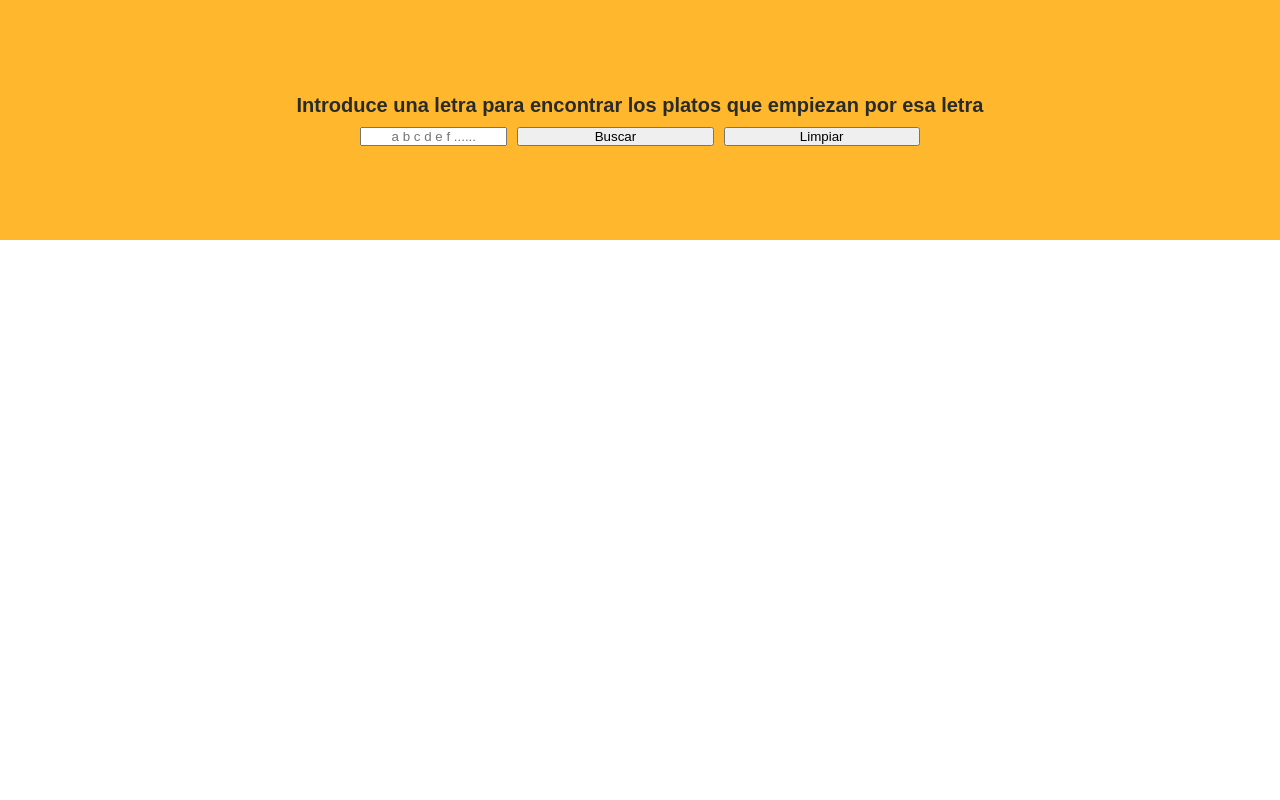
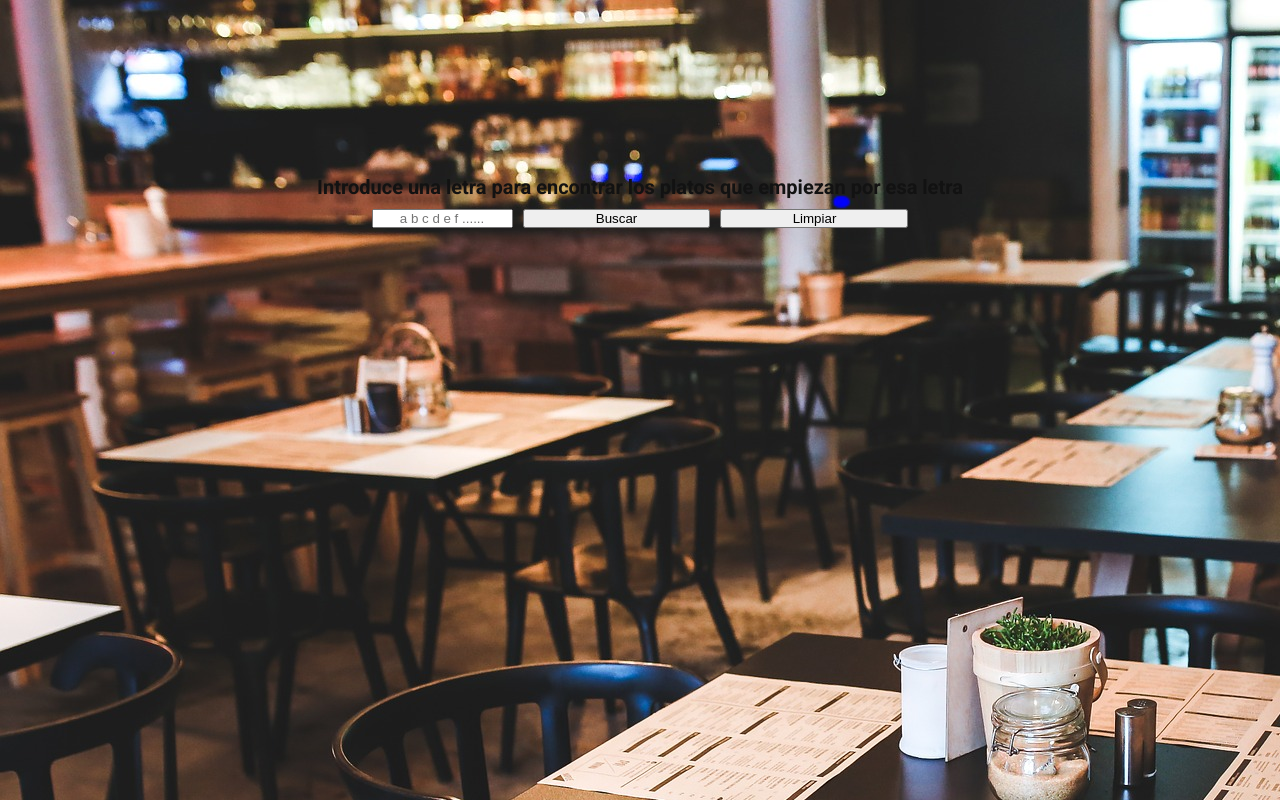
Before and after one commit to MarinDavid/themealdb_API, a website with bundled scripts: page index.html in a window 1280 px wide. Built offline with nearby package versions, Linux system fonts and the light colour scheme.

Commit message:
añadidas imagenes, máximo de caracteres en el buscador y nuevas fuentes, falta organizar bien el main y el header usando una nueva rama

```diff
--- a/index.html
+++ b/index.html
@@ -7,13 +7,17 @@
     <title>Comidas</title>
     <script src="./index.js" type="module"></script>
     <link rel="stylesheet" href="style.css">
+
+    <link href="https://fonts.googleapis.com/css2?family=Roboto:ital,wght@0,100;0,300;0,400;0,500;0,700;0,900;1,100;1,300;1,400;1,500;1,700;1,900&display=swap" rel="stylesheet">
+    <link href="https://fonts.googleapis.com/css2?family=Lato:ital,wght@0,100;0,300;0,400;0,700;0,900;1,100;1,300;1,400;1,700;1,900&display=swap" rel="stylesheet">
+
 </head>
 <body>
     <header>
         <form action="" class="form">
             <label for="letter" class="form-label">
                 <span class="form-label__span">Introduce una letra para encontrar los platos que empiezan por esa letra</span>
-                <input class="form-label__text" type="text" id="letter" placeholder="a b c d e f ......">
+                <input class="form-label__text" type="text" id="letter" maxlength="1" placeholder="a b c d e f ......">
                 <input class="form-label__button" type="button" value="Buscar" id="b">
                 <input class="form-label__button2" type="button" value="Limpiar" id="l">
             </label>
--- a/promises/letter.js
+++ b/promises/letter.js
@@ -5,7 +5,6 @@ const searchByLetter = () =>{
 
     const main = document.getElementById("main");
     const ul = document.createElement('ul');
-
 
     try{
         fetch(API_URL)
--- a/style.css
+++ b/style.css
@@ -5,23 +5,28 @@
 }
 html{
     font-size: 62.5%;
-    font-family: Arial, Helvetica, sans-serif;
+    background-image: url(./images/table-g334deede3_1920.jpg);
 }
 header{
-    background-color: #ffb72d;
-    color: #282b28;
+    color: #121212;
+    width: 100%;
+    position: fixed;
+    z-index: 2;
 }
 .form{
+    color: #121212;
     display: flex;
     justify-content: center;
     height: 30vh;
-    align-items: center;
+    align-items: flex-end;
     font-size: 2rem;
+    font-family: 'Roboto', sans-serif;
 }
 .form-label{
     display: flex;
     flex-wrap: wrap;
     justify-content: center;
+    margin-bottom: 1.2rem;
 }
 .form-label__span{
     width: 100%;
@@ -43,11 +48,13 @@ header{
 }
 main{
     background-color: #ffe2ac;
+    position: absolute;
+    top: 180px;
+    z-index: 1;
 }
 main li{
     text-align: center;
     padding: 1rem 0;
-    font-size: 1.2rem;
     font-weight: bold;
 }
 main img{
@@ -56,9 +63,13 @@ main img{
 }
 .title{
     font-weight: bold;
+    font-family: 'Roboto', sans-serif;
+    font-size: 1.8rem;
 }
 .description{
     margin: 1rem 1.2rem 0 1.2rem;
     text-align: justify;
     font-weight: normal;
+    font-family: 'Lato', sans-serif;
+    font-size: 1.4rem;
 }
```
Also changed, not shown: images/coffe.001.jpeg (added), images/coffee-g42bd84f0d_1920.jpeg (added), images/table-g334deede3_1920.jpg (added), 2 other files.
